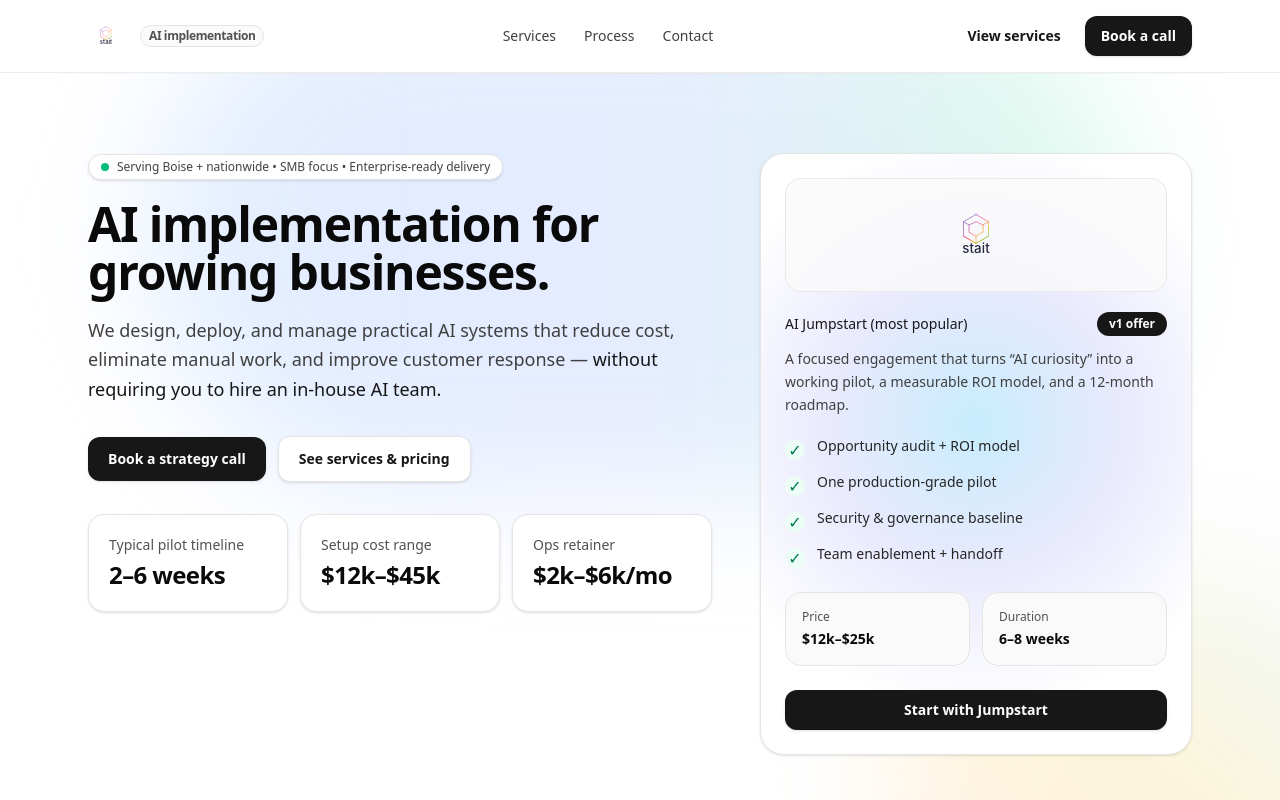
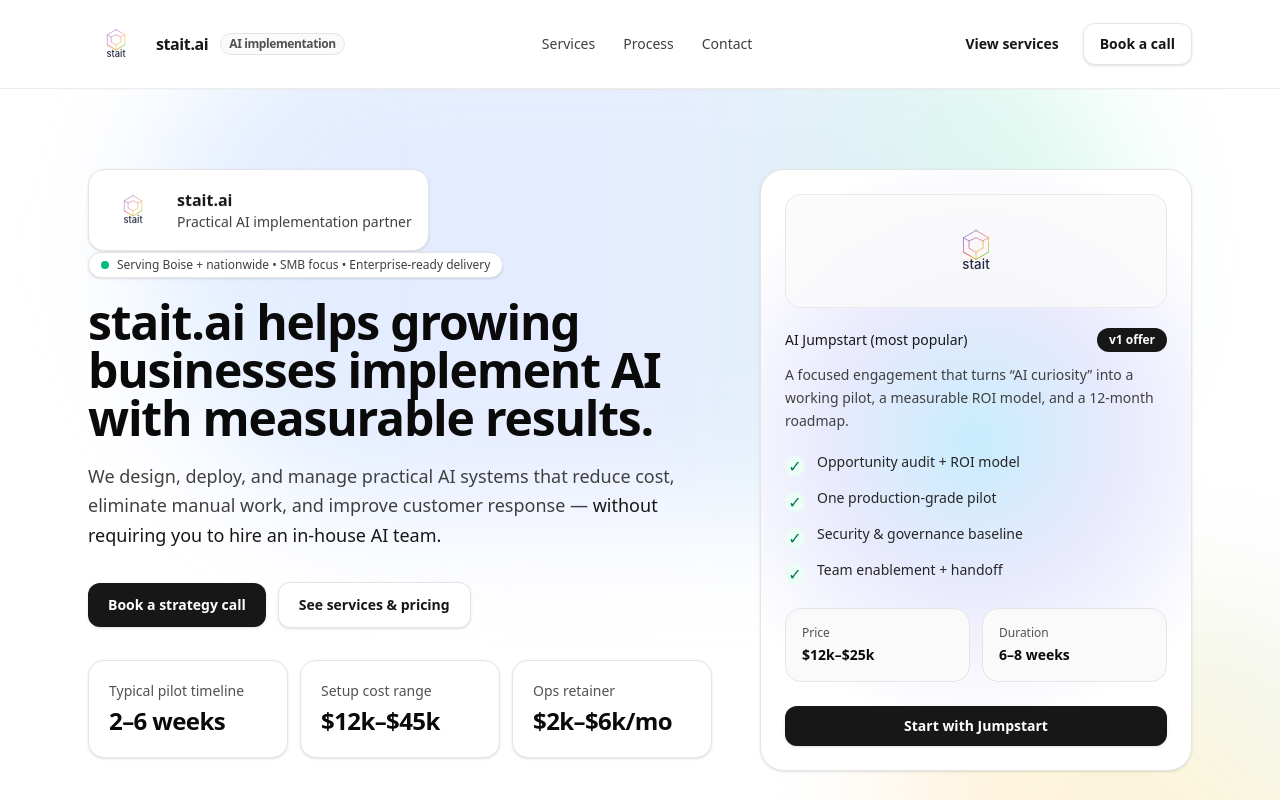
Before and after one commit to matthewaharris/stait_ai_website, a Next.js app: page / in a window 1280 px wide. Shown: the top 800 px of the page. Built offline with nearby package versions, Linux system fonts and the light colour scheme.

Commit message:
Increase above-the-fold brand prominence

```diff
--- a/components/sections/Hero.tsx
+++ b/components/sections/Hero.tsx
@@ -25,6 +25,16 @@
       <Container className="relative grid gap-10 py-16 sm:py-20 lg:grid-cols-12 lg:gap-12">
         <div className="lg:col-span-7">
           <Reveal>
+            <div className="inline-flex items-center gap-4 rounded-2xl border border-neutral-200 bg-white px-4 py-3 shadow-sm">
+              <Image src="/stait-logo.svg" alt="stait logo" width={180} height={135} className="h-12 w-auto sm:h-14" priority />
+              <div className="text-sm text-neutral-700">
+                <span className="block text-base font-semibold text-neutral-900">stait.ai</span>
+                Practical AI implementation partner
+              </div>
+            </div>
+          </Reveal>
+
+          <Reveal delayMs={40}>
             <div className="inline-flex items-center gap-2 rounded-full border border-neutral-200 bg-white px-3 py-1 text-xs text-neutral-700 shadow-sm">
               <span className="inline-flex h-2 w-2 rounded-full bg-emerald-500" />
               Serving Boise + nationwide • SMB focus • Enterprise-ready delivery
@@ -33,7 +43,7 @@
 
           <Reveal delayMs={80}>
             <h1 className="mt-5 text-4xl font-semibold tracking-tight text-neutral-950 sm:text-5xl">
-              AI implementation for growing businesses.
+              stait.ai helps growing businesses implement AI with measurable results.
             </h1>
           </Reveal>
 
--- a/components/sections/Nav.tsx
+++ b/components/sections/Nav.tsx
@@ -9,11 +9,19 @@
       <Container className="flex items-center justify-between py-4">
         <Link
           href="/"
-          className="group inline-flex items-center gap-2 font-semibold tracking-tight"
+          className="group inline-flex items-center gap-3 font-semibold tracking-tight"
           aria-label="stait.ai home"
         >
-          <Image src="/stait-logo.svg" alt="stait logo" width={110} height={82} className="h-9 w-auto" priority />
-          <span className="ml-2 hidden rounded-full border border-neutral-200 bg-neutral-50 px-2 py-0.5 text-xs text-neutral-600 sm:inline">
+          <Image
+            src="/stait-logo.svg"
+            alt="stait logo"
+            width={165}
+            height={124}
+            className="h-12 w-auto md:h-14"
+            priority
+          />
+          <span className="hidden text-base font-semibold text-neutral-900 md:inline">stait.ai</span>
+          <span className="hidden rounded-full border border-neutral-200 bg-neutral-50 px-2 py-0.5 text-xs text-neutral-600 lg:inline">
             AI implementation
           </span>
         </Link>
@@ -35,7 +43,7 @@
             <Button variant="ghost">View services</Button>
           </a>
           <a href="#contact">
-            <Button>Book a call</Button>
+            <Button variant="secondary">Book a call</Button>
           </a>
         </div>
       </Container>
```
